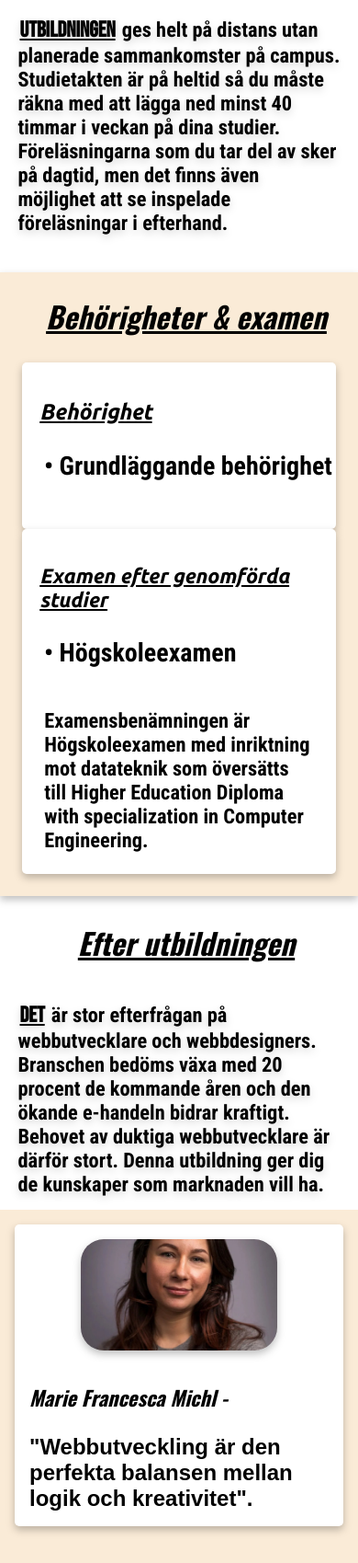
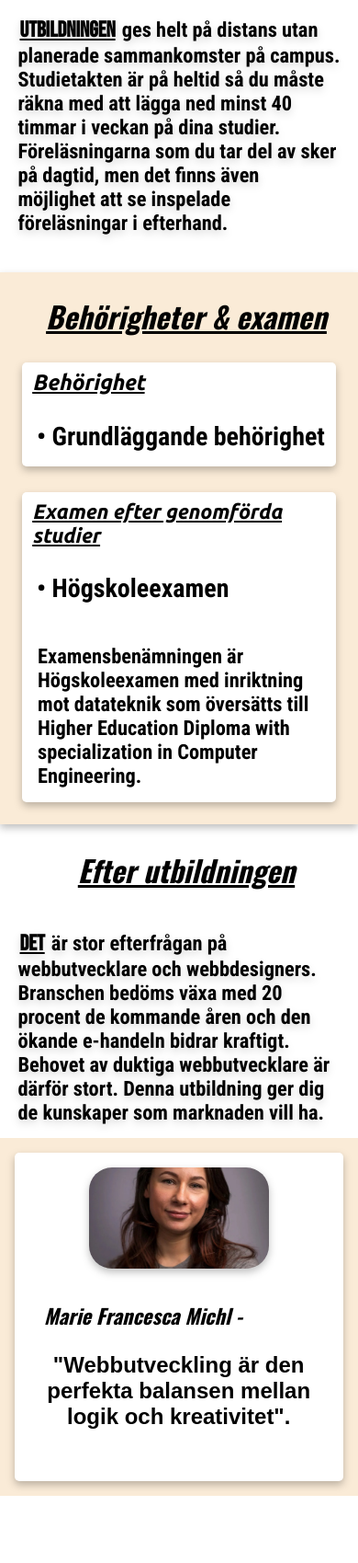
Before and after one commit to FalkenQ/Webbanvandbarhet-lab2, a plain HTML site: page index.html in a window 390 px wide. Shown: the part 3589-5288 px from the top of the page at 92% size. After the commit the page ends 5215 px from the top, so only its background shows below. Drawn offline with nearby package versions, Linux system fonts and the light colour scheme; a web font is replaced by a local one.

Commit message:
lade till sista stylingen av desktop versionen.

```diff
--- a/styles.css
+++ b/styles.css
@@ -175,6 +175,10 @@ h2 {
     border-bottom: 2px solid black;
 }
 
+.study-container .first-word {
+    font-size: 2rem;
+}
+
 .study {
     width: 40%;
     padding-left: 1rem;
@@ -209,10 +213,32 @@ h3 {
     padding-left: 1rem;
 }
 
-.competence-container {
-    border-bottom: 2px solid black;
+/* After exam */
+.after-study .first-word {
+    font-size: 2rem;
 }
 
+/* Marie's quote */
+#marie-image {
+    display: block;
+    margin-inline: auto;
+    width: 50%;
+    height: auto;
+    border-radius: 5px;
+    filter: drop-shadow(0px 4px 4px rgba(0, 0, 0, 0.25));
+}
+
+.quote-container {
+    background-color: antiquewhite;
+    padding: 1rem;
+}
+
+.quote-text {
+    font-family: var(--font-quote);
+    text-align: center;
+    padding: 0%;
+    width: 100%;
+}
 
 
 @media (max-width: 768px) {
@@ -224,6 +250,13 @@ h3 {
     }
 
     .education .first-word {
+    font-size: 1.5rem;
+    font-family: var(--font-first-word);
+    padding: 2px;
+    text-decoration: underline;
+    }
+
+    .study .first-word {
     font-size: 1.5rem;
     font-family: var(--font-first-word);
     padding: 2px;
@@ -292,7 +325,7 @@ h3 {
         filter: drop-shadow(0px 4px 4px rgba(0, 0, 0, 0.25));
     }
 
-        #education-image2 {
+    #education-image2 {
         width: 80%;
         height: auto;
         padding: 1rem;
@@ -350,6 +383,7 @@ h3 {
     }
 
     /* Sammankomster */
+
     .study {
         width: 90%;
         font-size: 1.4rem;
@@ -376,6 +410,7 @@ h3 {
     .exam {
         background-color: #ffffff;
         margin: 0 1.5rem;
+        padding: 0;
         border-radius: 5px;
         filter: drop-shadow(0px 4px 4px rgba(0, 0, 0, 0.25))
     }
```
